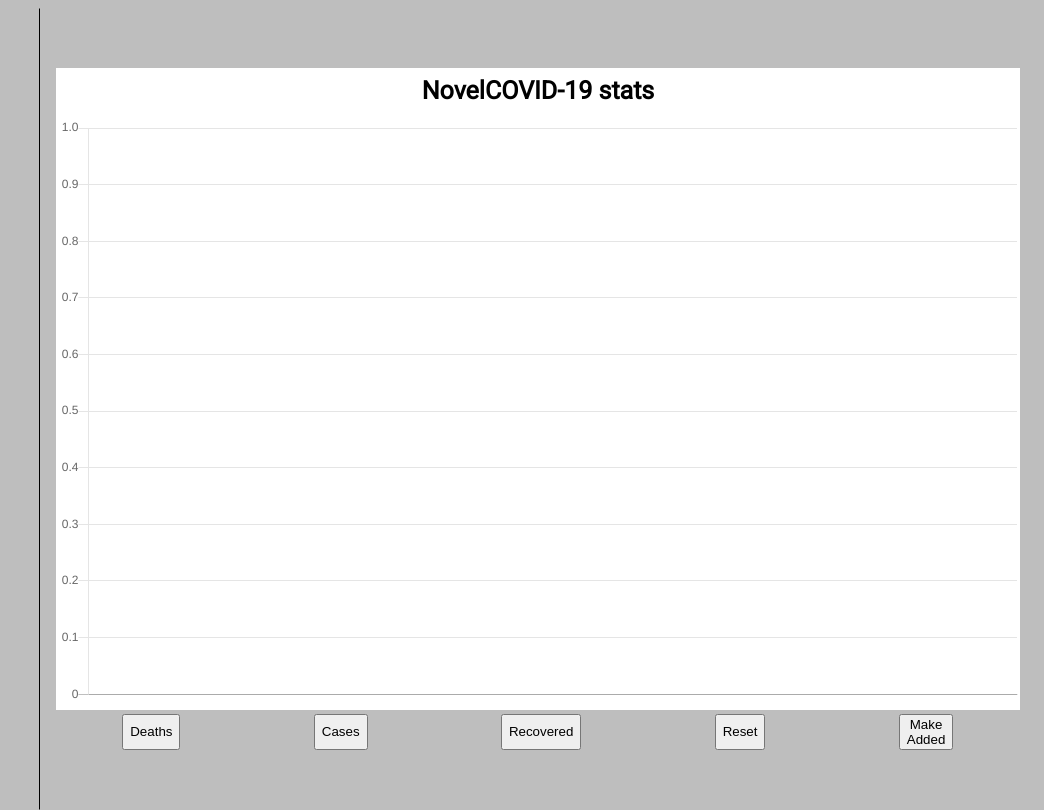
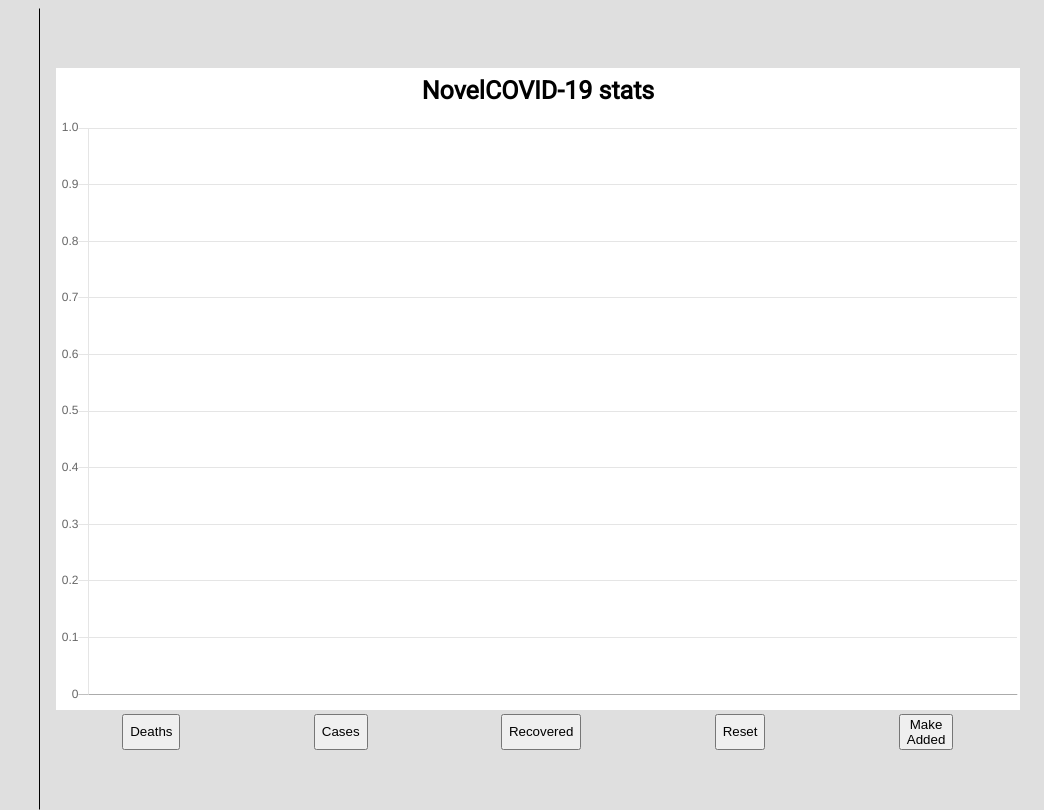
Before and after one commit to NishantJoshi00/COVID-19-stats, a plain HTML site: page index.html in a window 1280 px wide. Shown: the whole page, without its empty margins (236-1280 px from the left). Drawn offline with nearby package versions, Linux system fonts and the light colour scheme; no server answers.

Commit message:
Changing style

```diff
--- a/style.css
+++ b/style.css
@@ -1,5 +1,5 @@
 body {
-    --main-bg-color: rgb(190, 190, 190);
+    --main-bg-color: rgb(223, 223, 223);
     background-color: var(--main-bg-color);
     font-family: 'Roboto', sans-serif;
     overflow: hidden;
```
